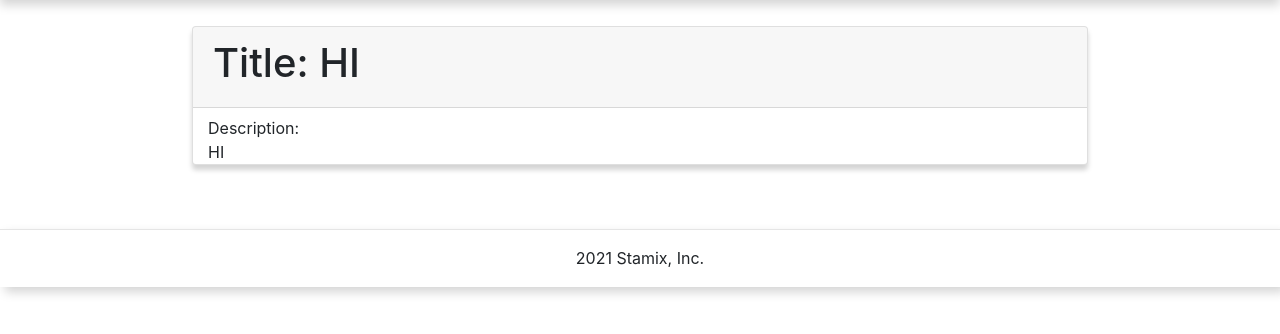
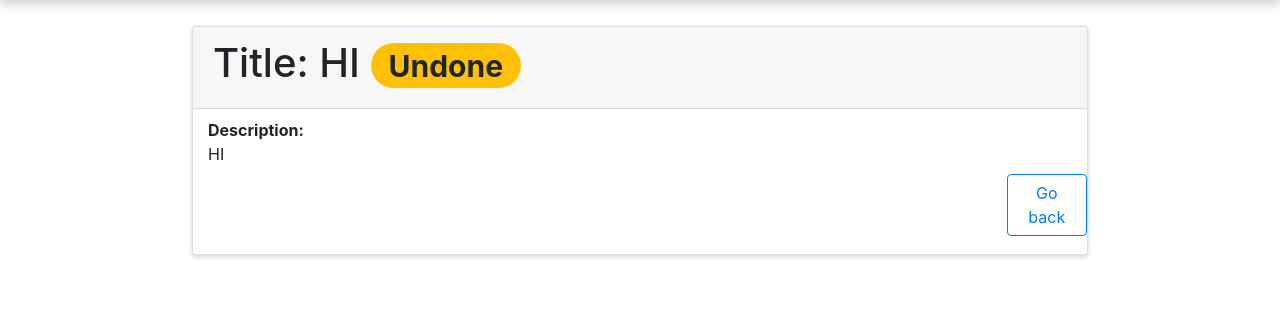
Before and after one commit to stamixthereal/task-app-django, a Django app: page /task/5/ in a window 1280 px wide. Shown: the part 71-405 px from the top of the page. Run offline with Django 3.2, Linux system fonts and the light colour scheme; data comes from the database, SQL or seed files in the repository; both versions use the stored data as it was after the commit; some libraries are stand-ins or nearby versions.

Commit message:
updated detail view

```diff
--- a/main/templates/chat/detail.html
+++ b/main/templates/chat/detail.html
@@ -10,12 +10,24 @@ Details
 {% endblock %}
 
 {% block detail %}
-<div class="card" style="max-width: 70%; margin-left: 15%; margin-right: 15%; margin-top: 2%; box-shadow: 0px 5px 5px rgb(212, 212, 212);">
+<div class="card" style="max-width: 70%; margin-left: 15%; margin-right: 15%; margin-top: 2%; box-shadow: 0px 2px 5px rgb(212, 212, 212);">
     <div class="card-header bd-dark">
-        <h1>Title: {{ task.title }}</h1>
+        <h1>Title: {{ task.title }}
+            {% if task.status == 'Done' %}
+            <span class="badge badge-pill badge-success">{{ task.status }}</span>
+            {% elif task.status == 'Undone' %}
+            <span class="badge badge-pill badge-warning">{{ task.status }}</span>
+            {% else %}
+            <span class="badge badge-pill badge-primary">{{ task.status }}</span>
+            {% endif %}
+
+        </h1>
     </div>
     <div class="container">
-        <div style="padding-top: 1%; max-height: 30%;">Description: <br>{{ task.task }}</div>
+        <div style="padding-top: 1%; padding-bottom: 1%; max-height: 30%;"><b>Description: </b><br>{{ task.task }}</div>
+    </div>
+    <div style="padding-left: 91%; padding-bottom: 2%;">
+        <a href="{% url 'index' %}"><button type="button" class="btn btn-outline-primary">Go back</button></a>
     </div>
 </div>
 {% endblock %}
--- a/main/templates/main/base.html
+++ b/main/templates/main/base.html
@@ -47,9 +47,5 @@
     {% block list %}
     {% endblock %}
 
-<footer class="footer sticky-bottom container-fluid" style="margin-top: 5%; text-align: center; box-shadow: 5px 5px 10px rgb(212, 212, 212); margin-bottom: 0; padding: 0;">
-    <hr>
-    <div style="padding-bottom: 1.3%;">2021 Stamix, Inc.</div>
-</footer>
 </body>
 </html>
```
Also changed, not shown: db.sqlite3.
